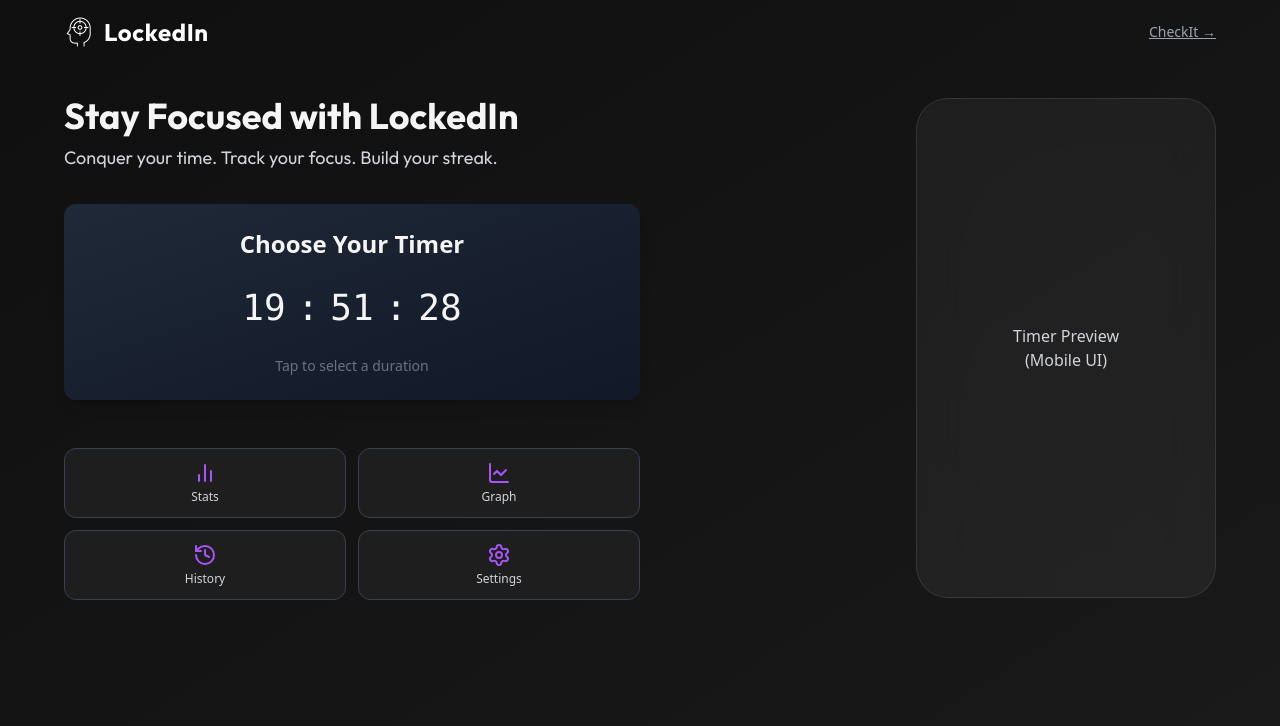
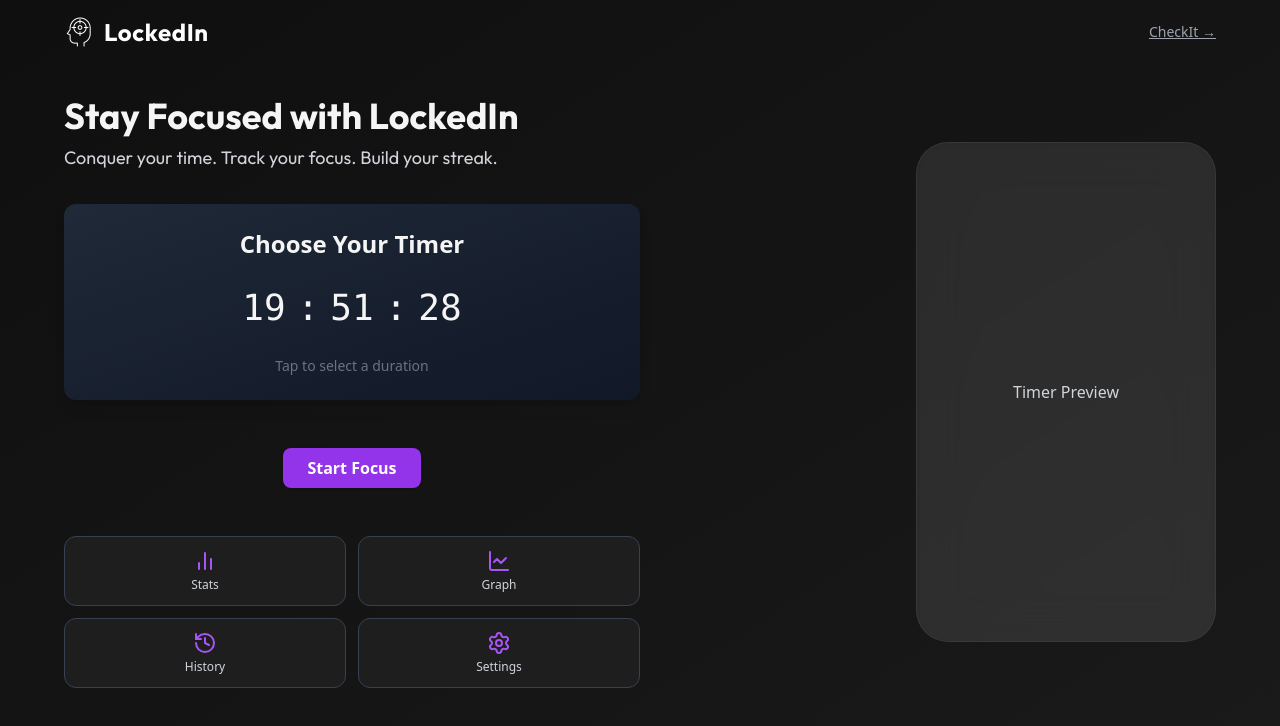
Before and after one commit to prakharp18/LockedIn, a React (Vite) app: page / in a window 1280 px wide. Shown: the top 726 px of the page. Built offline with nearby package versions, Linux system fonts and the light colour scheme.

Commit message:
implemented timer functionality throughout the ui

```diff
--- a/package.json
+++ b/package.json
@@ -10,6 +10,8 @@
     "preview": "vite preview"
   },
   "dependencies": {
+    "@headlessui/react": "^2.2.4",
+    "@heroicons/react": "^2.2.0",
     "framer-motion": "^12.19.2",
     "lucide-react": "^0.525.0",
     "react": "^19.1.0",
--- a/src/App.jsx
+++ b/src/App.jsx
@@ -1,17 +1,28 @@
+//import { Phone } from "lucide-react";
 import Header from "./components/Header";
 import LandingContent from "./components/LandingContent";
 import PhonePreview from "./components/PhonePreview";
+import { useState } from "react";
 
 function App() {
+  const [activeScreen, setActiveScreen] = useState("home");
+  const [focusTime, setFocusTime] = useState(25 * 60);
+
   return (
     <div className="min-h-screen bg-gradient-to-br from-[#f5f5f5] to-white dark:from-[#0f0f0f] dark:to-[#1a1a1a] text-[#1a1a1a] dark:text-[#f5f5f5] transition-colors duration-300">
       <Header />
       <main className="flex flex-1 flex-col lg:flex-row items-center justify-between px-6 lg:px-16 py-8 gap-10 overflow-hidden">
-        <LandingContent />
-        <PhonePreview />
+        <LandingContent
+          setActiveScreen={setActiveScreen}
+          setFocusTime={setFocusTime}
+        />
+        <PhonePreview
+          activeScreen={activeScreen}
+          setActiveScreen={setActiveScreen}
+          focusTime={focusTime} // ✅ This was missing
+        />
       </main>
     </div>
   );
 }
-
 export default App;
--- a/src/components/LandingContent.jsx
+++ b/src/components/LandingContent.jsx
@@ -1,7 +1,29 @@
 import TimerBlock from "./TimerBlock";
 import FeatureIcons from "./FeatureIcons";
 import { motion } from "framer-motion";
-function LandingContent() {
+import { useState } from "react";
+
+function LandingContent({ setActiveScreen, setFocusTime }) {
+  const [showPicker, setShowPicker] = useState(false);
+  const [selectedTime, setSelectedTime] = useState({
+    hours: "00",
+    minutes: "25",
+    seconds: "00",
+  });
+
+  const handleChange = (field, value) => {
+    if (!/^\d*$/.test(value)) return;
+    const cleaned = value.replace(/^0+(?=\d)/, "");
+
+    if (field === "hours" && +cleaned > 23) return;
+    if ((field === "minutes" || field === "seconds") && +cleaned > 59) return;
+
+    setSelectedTime((prev) => ({
+      ...prev,
+      [field]: cleaned,
+    }));
+  };
+
   return (
     <section className="flex flex-col gap-8 lg:w-1/2">
       <div>
@@ -23,7 +45,60 @@ function LandingContent() {
           Conquer your time. Track your focus. Build your streak.
         </motion.p>
       </div>
-      <TimerBlock />
+
+      <TimerBlock onClick={() => setShowPicker(!showPicker)} />
+
+      {showPicker && (
+        <div className="flex justify-center items-center gap-6 mt-6">
+          {["Hours", "Minutes", "Seconds"].map((label) => {
+            const field = label.toLowerCase();
+
+            return (
+              <div
+                key={field}
+                className="flex flex-col items-center text-center w-24"
+              >
+                <label className="text-sm mb-1 text-gray-400">{label}</label>
+                <input
+                  type="number"
+                  min="0"
+                  max={field === "hours" ? "23" : "59"}
+                  value={selectedTime[field] || ""}
+                  onChange={(e) => handleChange(field, e.target.value)}
+                  className="w-full text-center bg-gray-900 border border-gray-700 text-white text-lg rounded-md px-2 py-2 focus:outline-none focus:ring-2 focus:ring-purple-500 transition"
+                />
+              </div>
+            );
+          })}
+        </div>
+      )}
+
+      <button
+        onClick={() => {
+          const paddedTime = {
+            hours: selectedTime.hours.padStart(2, "0"),
+            minutes: selectedTime.minutes.padStart(2, "0"),
+            seconds: selectedTime.seconds.padStart(2, "0"),
+          };
+
+          const totalSeconds =
+            parseInt(paddedTime.hours) * 3600 +
+            parseInt(paddedTime.minutes) * 60 +
+            parseInt(paddedTime.seconds);
+
+          if (totalSeconds < 60) {
+            alert("Please enter at least 1 minute.");
+            return;
+          }
+
+          setFocusTime(totalSeconds);
+          setActiveScreen("focus");
+        }}
+        className="mx-auto px-6 py-2 rounded-lg bg-purple-600 hover:bg-purple-700 text-white font-semibold shadow transition mt-4"
+      >
+        Start Focus
+      </button>
+
       <FeatureIcons />
     </section>
   );
--- a/src/components/PhonePreview.jsx
+++ b/src/components/PhonePreview.jsx
@@ -1,10 +1,76 @@
-function PhonePreview() {
+import { useEffect, useState } from "react";
+
+function PhonePreview({ activeScreen, setActiveScreen, focusTime }) {
+  const [secondsLeft, setSecondsLeft] = useState(focusTime);
+
+  useEffect(() => {
+    setSecondsLeft(focusTime);
+  }, [focusTime, activeScreen]);
+  const [isRunning, setIsRunning] = useState(false);
+  const FOCUS_DURATION = focusTime || 25 * 60;
+
+  const formatTime = (totalSeconds) => {
+    const hours = Math.floor(totalSeconds / 3600);
+    const mins = Math.floor((totalSeconds % 3600) / 60);
+    const secs = totalSeconds % 60;
+
+    const h = hours > 0 ? String(hours).padStart(2, "0") + ":" : "";
+    const m = String(mins).padStart(2, "0");
+    const s = String(secs).padStart(2, "0");
+
+    return `${h}${m}:${s}`;
+  };
+
+  useEffect(() => {
+    if (activeScreen !== "focus") return;
+
+    let interval = null;
+
+    if (isRunning) {
+      interval = setInterval(() => {
+        setSecondsLeft((prev) => {
+          if (prev <= 1) {
+            clearInterval(interval);
+            return 0;
+          }
+          return prev - 1;
+        });
+      }, 1000);
+    }
+
+    return () => clearInterval(interval);
+  }, [isRunning, activeScreen]);
+
   return (
-    <div className="w-[300px] h-[500px] bg-white/20 backdrop-blur-xl rounded-[2rem] border border-white/30 shadow-inner dark:bg-white/5 dark:border-white/10 p-6 flex flex-col justify-center items-center">
-      <p className="text-center text-gray-600 dark:text-gray-300">
-        Timer Preview <br /> (Mobile UI)
-      </p>
-      {/* Insert future components here */}
+    <div className="w-[300px] h-[500px] bg-white/30 dark:bg-white/10 backdrop-blur-xl rounded-[2rem] border border-white/20 dark:border-white/5 shadow-inner p-6 flex flex-col justify-center items-center transition-all">
+      {activeScreen === "focus" ? (
+        <div className="text-center">
+          <p className="text-4xl font-mono mb-2">{formatTime(secondsLeft)}</p>
+          <p className="text-sm text-gray-400 mb-4">Focusing...</p>
+          <div className="flex gap-4 justify-center">
+            <button
+              onClick={() => setIsRunning((prev) => !prev)}
+              className="px-4 py-1 rounded-md bg-purple-600 hover:bg-purple-700 text-white text-sm shadow transition"
+            >
+              {isRunning ? "Pause" : "Resume"}
+            </button>
+            <button
+              onClick={() => {
+                setIsRunning(false);
+                setSecondsLeft(FOCUS_DURATION);
+                setActiveScreen("home");
+              }}
+              className="px-4 py-1 rounded-md bg-red-600 hover:bg-red-700 text-white text-sm shadow transition"
+            >
+              End
+            </button>
+          </div>
+        </div>
+      ) : (
+        <p className="text-center text-gray-300">
+          Timer Preview <br />
+        </p>
+      )}
     </div>
   );
 }
--- a/src/components/TimerBlock.jsx
+++ b/src/components/TimerBlock.jsx
@@ -39,7 +39,7 @@ function ScrollingDigit({ value, list }) {
   );
 }
 
-function TimerBlock() {
+function TimerBlock({ onClick }) {
   const [time, setTime] = useState(getRandomTime());
 
   useEffect(() => {
@@ -50,7 +50,10 @@ function TimerBlock() {
   }, []);
 
   return (
-    <div className="bg-gradient-to-br from-gray-100 to-gray-300 dark:from-gray-800 dark:to-gray-900 rounded-xl shadow-lg p-6 text-center">
+    <div
+      onClick={onClick}
+      className="cursor-pointer bg-gradient-to-br from-gray-100 to-gray-300 dark:from-gray-800 dark:to-gray-900 rounded-xl shadow-lg p-6 text-center hover:shadow-xl transition"
+    >
       <h3 className="text-2xl font-semibold mb-4">Choose Your Timer</h3>
       <div className="flex justify-center items-center space-x-2">
         <ScrollingDigit value={time.hours} list={hoursList} />
```
Also changed, not shown: 1 other file (tests, documents, lock files or other folders).
